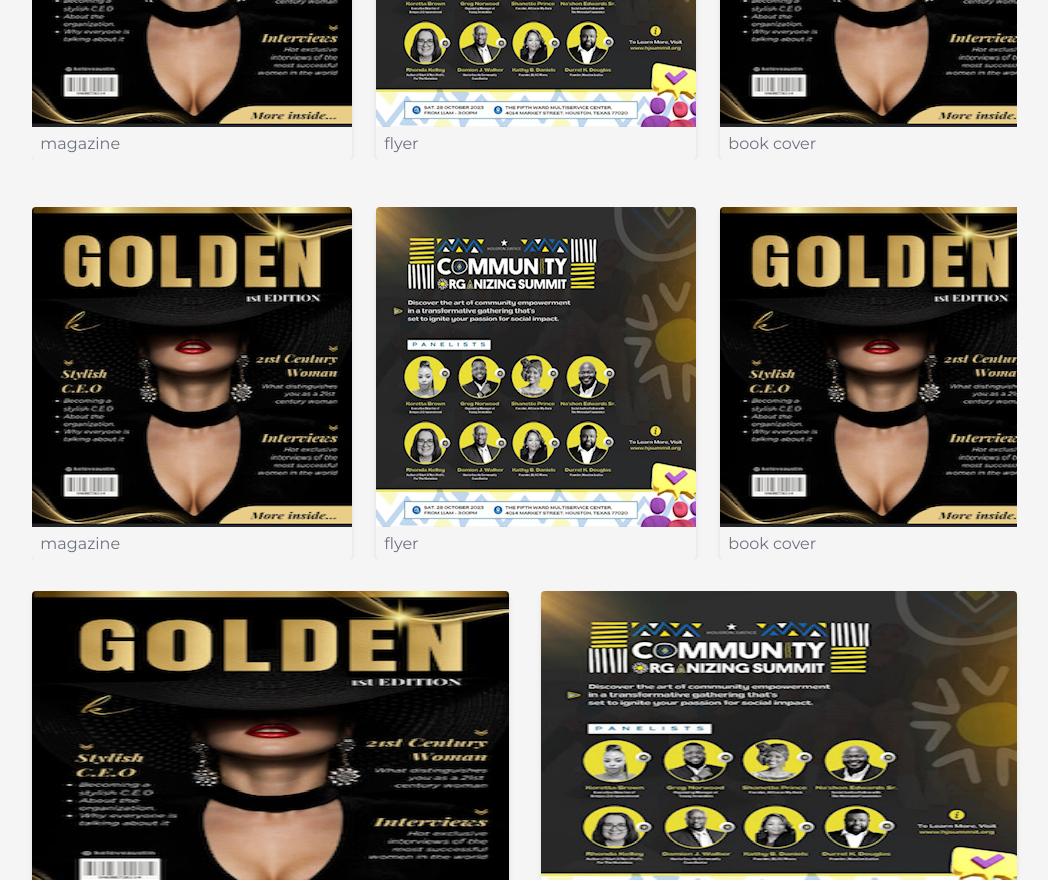
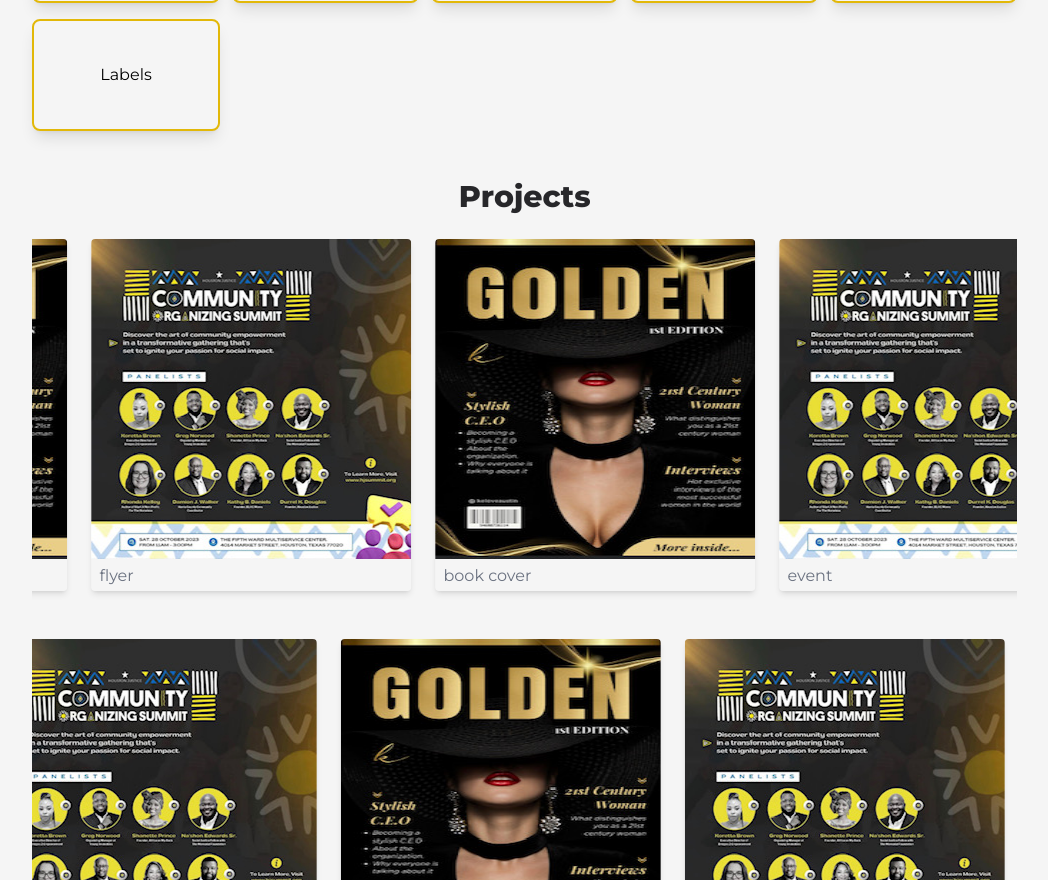
Before and after one commit to Vhickyy/kel-portfolio, a Next.js app: page / in a window 1280 px wide. Shown: the part 1920-2800 px from the top of the page, without its empty margins (144-1192 px from the left). Built offline with nearby package versions, Linux system fonts and the light colour scheme.

Commit message:
infinite scroll on projects

```diff
--- a/src/app/dashboard/profile/page.tsx
+++ b/src/app/dashboard/profile/page.tsx
@@ -19,30 +19,35 @@ const page = () => {
             <h1>Your review for kelechi</h1>
         </div>
         {/* Edit modal */}
-        {mode == "edit" && <div className='fixed inset-0 bg-red-500  grid place-items-center'>
+        {mode == "edit" && <div className='fixed inset-0 bg-red-500  grid place-items-center text-textColor'>
             <form className='bg-bgColor w-[80%] '>
                 <h1>Edit Profile</h1>
                 <FaTimes onClick={()=>setMode("")}/>
-                <input type="text" value={"sososo"} className='text-white' />
-                <select name="" id="" className='text-black'>
+
+                <label htmlFor="name" className='block'>Name</label>
+                <input type="text" id="name" value={"sososo"}  className='text-bgColor p-2'/>
+                <label htmlFor="status" className='block'>Status</label>
+                <select name="status" id="status" className='text-bgColor'>
                     {/* <option value=""></option> */}
                     <option value="student">Student</option>
                     <option value="employer">Employer</option>
                     <option value="colleague">Colleague</option>
                 </select>
-                <p >Enter work place</p>
-                <input type="text" placeholder='work place' className='text-white'/>
-                <button>Save</button>
+                <label htmlFor="work" className='block'>Work place:</label>
+                <input type="text" placeholder='work place' id='work' className='text-bgColor p-2'/>
+                <button className='block'>Save</button>
             </form>
         </div>}
         {mode == "review" && <div className='fixed inset-0 bg-red-500  grid place-items-center'>
-            <form className='bg-bgColor w-[80%] '>
-                <h1>What do you have to say about Kelechi?</h1>
-                <FaTimes onClick={()=>setMode("")}/>
-                <textarea name="" id="" placeholder='Review goes here'>
+            <form className='bg-bgColor w-[80%] sm:w-[30rem] p-8 rounded-md'>
+                <div className='flex justify-between'>
+                    <h1>What do you have to say about Kelechi?</h1>
+                    <FaTimes onClick={()=>setMode("")}/>
+                </div>
+                <textarea name="" id="" placeholder='Review goes here' className=' w-full resize-none h-[15rem] rounded-md p-2 my-6 text-bgColor'>
 
                 </textarea>
-                <button>Save</button>
+                <button className='block bg-primary rounded-md py-2 px-8 text-bgColor'>Save</button>
             </form>
         </div>}
     </main>
--- a/src/app/globals.css
+++ b/src/app/globals.css
@@ -1,6 +1,7 @@
 @tailwind base;
 @tailwind components;
 @tailwind utilities;
+
 
 :root{
   --primary: #e2b808;
@@ -9,6 +10,7 @@
   --textColor: #27272a;
   --navBlur: #f5f5f580;
   --textColor: #27272a;
+
   /* --bgColorDim: #f5f5f540;
   --inverse: #100918;
   --textColor: #27272a;
@@ -16,6 +18,9 @@
   --bgGray: #f1f5f9;
   --navBlur: #f5f5f580; */
 }
+/* :root::-webkit-scrollbar{
+  display: none;
+} */
 .dark{
   --primary: #fee302;
   --bgColor: #100918;
@@ -34,3 +39,27 @@ header span{
   -webkit-text-stroke-width: 1px;
   /* -webkit-text-stroke-color: green; */
 }
+
+.animate{
+  animation: infiniteScroll 30s linear infinite;
+}
+.animate2{
+  animation: infiniteScroll2 30s linear infinite;
+
+}
+@keyframes infiniteScroll {
+  0%{
+      transform: translateX(0%);
+  }
+  100%{
+      transform: translateX(-100%);
+  }
+}
+@keyframes infiniteScroll2 {
+  0%{
+      transform: translateX(-100%);
+  }
+  100%{
+      transform: translateX(0%);
+  }
+}
--- a/src/components/About.tsx
+++ b/src/components/About.tsx
@@ -2,13 +2,14 @@
 import Image from 'next/image'
 import React, { useEffect } from 'react'
 import Img from "@/images/aboutImg3.png"
+import Office from "@/images/kel-office.jpg"
 import {motion} from "framer-motion";
 import {useInView} from "react-intersection-observer";
 import usePortfolioContext from '../context//PortfolioContext';
 import useScroll from './custom/scroll';
 
 function About() {
-  const {ref} = useScroll({name:"about",threshold:0.7});
+  const {ref} = useScroll({name:"about",threshold:0.5});
 
   return (
     <section className='pt-[3rem] pb-[5rem]' id="about" ref={ref}>
@@ -16,6 +17,7 @@ function About() {
         {/* <h2 className='font-extrabold text-3xl text-primary'> 01.</h2> */}
         <h2 className='font-extrabold text-2xl sm:text-3xl text-textColor text-center'>About Me</h2>
       {/* </div> */}
+      <Image src={Office} alt='kel-office'  className='w-full h-[15rem] md:h-auto'/>
       <div className='mt-6 flex gap-4 flex-col sm:flex-row-reverse sm:items-center sm:justify-between'>
         <motion.div className='relative w-full h-[20rem] bg-primary sm:w-[35%] rounded-lg overflow-x-hidden'
         // initial={{x:-100}}
--- a/src/components/DesktopNav.tsx
+++ b/src/components/DesktopNav.tsx
@@ -5,7 +5,6 @@ import Link from "next/link";
 import Image from "next/image";
 import Logo from "@/images/kel-logo.png"
 import ThemeButton from "./ThemeButton";
-// 53456346
 const DesktopNav = () => {
   const {active,changeActive,setClicked} = usePortfolioContext();
   const handleClick = (name:string,e:React.MouseEvent<HTMLAnchorElement, MouseEvent>) => {
--- a/src/components/Projects.tsx
+++ b/src/components/Projects.tsx
@@ -39,34 +39,19 @@ function Project(mode: exper) {
         <h2 className='font-extrabold text-2xl sm:text-3xl text-textColor text-center'>Projects</h2>
       {/* </div> */}
       {/* grid gap-8 md:grid-cols-2 */}
-      <div className='grid gap-6'>
-        <div className='mt-6  text-gray-500 flex gap-6 overflow-x-scroll min-w-full'>
+      <aside className='grid gap-6'>
+        <div className=' mt-6 text-gray-500 flex gap-6 overflow-x-clip min-w-full'>
+          <div className='animate flex gap-6 '>
             {projects.map((pro,index)=>{
                 return (
-                  <div key={index} className="rounded h-[22rem]  overflow-clip bg-bgGray shadow-md min-w-[20rem]">
-                      {index % 2 == 0 ? <Image src={Img} alt="project" className='h-[20rem] w-full '/> : <Image src={Img2} alt="project" className='h-[20rem] w-full'/> }
-                      <p className="pl-2 pt-[0.3rem]">{pro.name}</p>
-                  </div>
-              )
-          })}
-          {projects.map((pro,index)=>{
-              return (
-                  <div key={index} className="rounded h-[22rem]  overflow-clip bg-bgGray shadow-md min-w-[20rem]">
+                    <div key={index} className="rounded h-[22rem]  overflow-clip bg-bgGray shadow-md min-w-[20rem]" >
                         {index % 2 == 0 ? <Image src={Img} alt="project" className='h-[20rem] w-full '/> : <Image src={Img2} alt="project" className='h-[20rem] w-full'/> }
                         <p className="pl-2 pt-[0.3rem]">{pro.name}</p>
                     </div>
                 )
             })}
           </div>
-        <div className='mt-6  text-gray-500 flex gap-6 overflow-x-scroll min-w-full'>
-          {projects.map((pro,index)=>{
-              return (
-                  <div key={index} className="rounded h-[22rem]  overflow-clip bg-bgGray shadow-md min-w-[20rem]">
-                      {index % 2 == 0 ? <Image src={Img} alt="project" className='h-[20rem] w-full '/> : <Image src={Img2} alt="project" className='h-[20rem] w-full'/> }
-                      <p className="pl-2 pt-[0.3rem]">{pro.name}</p>
-                  </div>
-              )
-          })}
+          <div className='animate flex gap-6'>
             {projects.map((pro,index)=>{
                 return (
                     <div key={index} className="rounded h-[22rem]  overflow-clip bg-bgGray shadow-md min-w-[20rem]">
@@ -77,7 +62,30 @@ function Project(mode: exper) {
             })}
           </div>
         </div>
-      <div className='grid gap-8 md:grid-cols-2 mt-8'>
+        <div className=' mt-6 text-gray-500 flex gap-6 overflow-x-clip min-w-full'>
+          <div className='animate2 flex gap-6 '>
+            {projects.map((pro,index)=>{
+                return (
+                    <div key={index} className="rounded h-[22rem]  overflow-clip bg-bgGray shadow-md min-w-[20rem]">
+                        {index % 2 == 0 ? <Image src={Img} alt="project" className='h-[20rem] w-full '/> : <Image src={Img2} alt="project" className='h-[20rem] w-full'/> }
+                        <p className="pl-2 pt-[0.3rem]">{pro.name}</p>
+                    </div>
+                )
+            })}
+          </div>
+          <div className='animate2 flex gap-6'>
+            {projects.map((pro,index)=>{
+                return (
+                    <div key={index} className="rounded h-[22rem]  overflow-clip bg-bgGray shadow-md min-w-[20rem]">
+                        {index % 2 == 0 ? <Image src={Img} alt="project" className='h-[20rem] w-full '/> : <Image src={Img2} alt="project" className='h-[20rem] w-full'/> }
+                        <p className="pl-2 pt-[0.3rem]">{pro.name}</p>
+                    </div>
+                )
+            })}
+          </div>
+        </div>
+      </aside>
+      {/* <div className='grid gap-8 md:grid-cols-2 mt-8'>
         {projects.map((pro,index)=>{
             return (
                 <div key={index} className="rounded h-[22rem]  overflow-clip bg-bgGray shadow-md">
@@ -86,7 +94,7 @@ function Project(mode: exper) {
                 </div>
             )
         })}
-      </div>
+      </div> */}
       {!mode && <div className="w-full flex justify-center items-center">
         <button className='mx-auto mt-6 text-md sm:text-lg tracking-wide border-primary border-2 py-2 px-4 rounded-lg text-primary font-medium  hover:transform hover:scale-105 hover:duration-200 '>View More Videos</button>
       </div>}
--- a/src/components/Videos.tsx
+++ b/src/components/Videos.tsx
@@ -68,6 +68,7 @@ export default function Videos({mode}:Video) {
                   />
               </div>
                <div className='py-6 px-6 bg-bgGray flex flex-col gap-4'>
+                <a href="https://youtu.be/9ZZ0Hn6HRts?si=K35iJw2ur3cxEwZW" target='_blank'>Watch video</a>
                 <h4 className='text-center text-lg md:text-2xl font-bold capitalize'>{video.name}</h4>
                 <p className='text-gray-500'>Lorem ipsum dolor sit amet consectetur adipisicing elit. Atque perferendis error... nosum mollitia.</p>
                 {/* <button className='bg-primary p-2 text-textColor'><a href="#">Icon</a></button> */}
```
Also changed, not shown: src/images/kel-office.jpg (added). Lines whose indentation alone changed are shown as unchanged.
